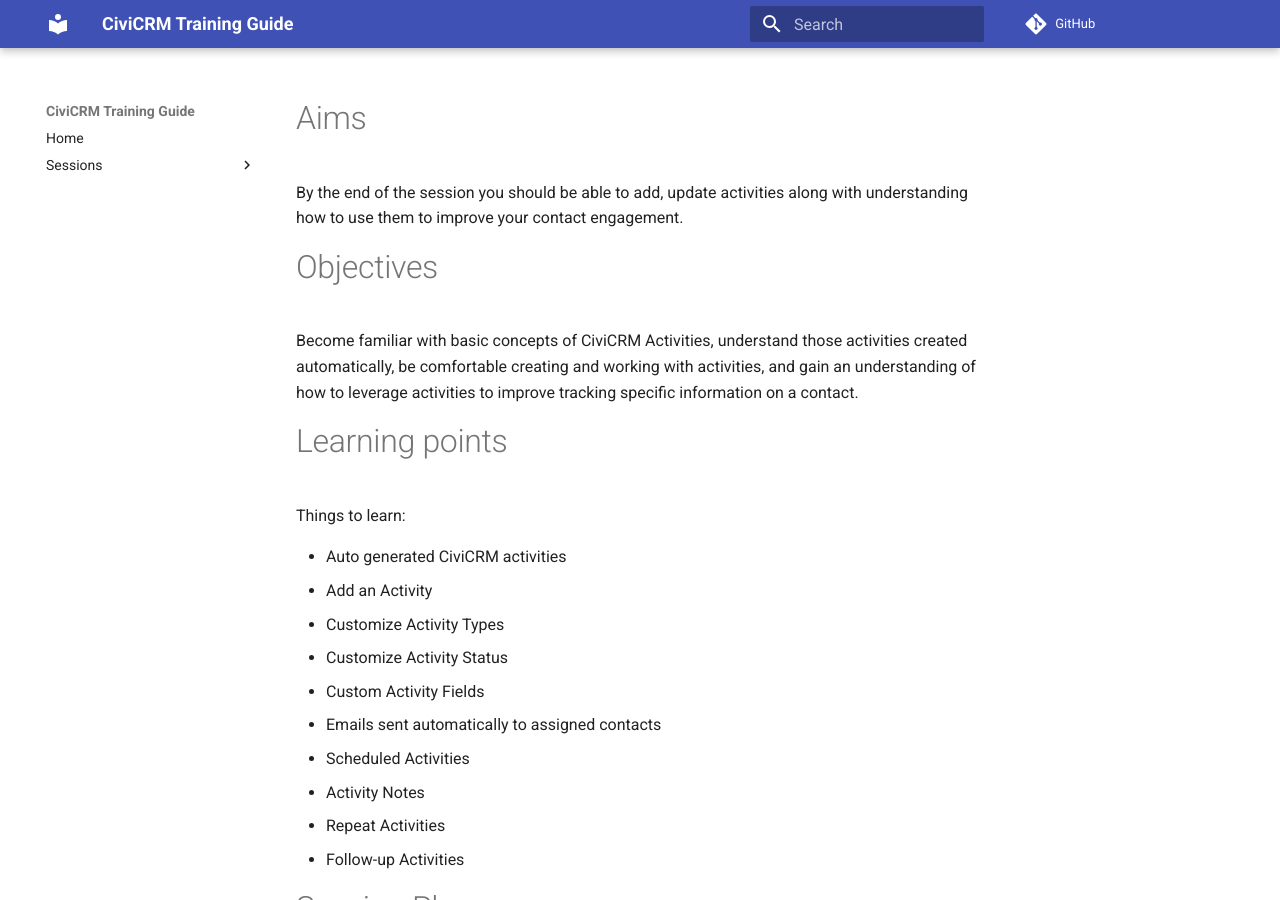
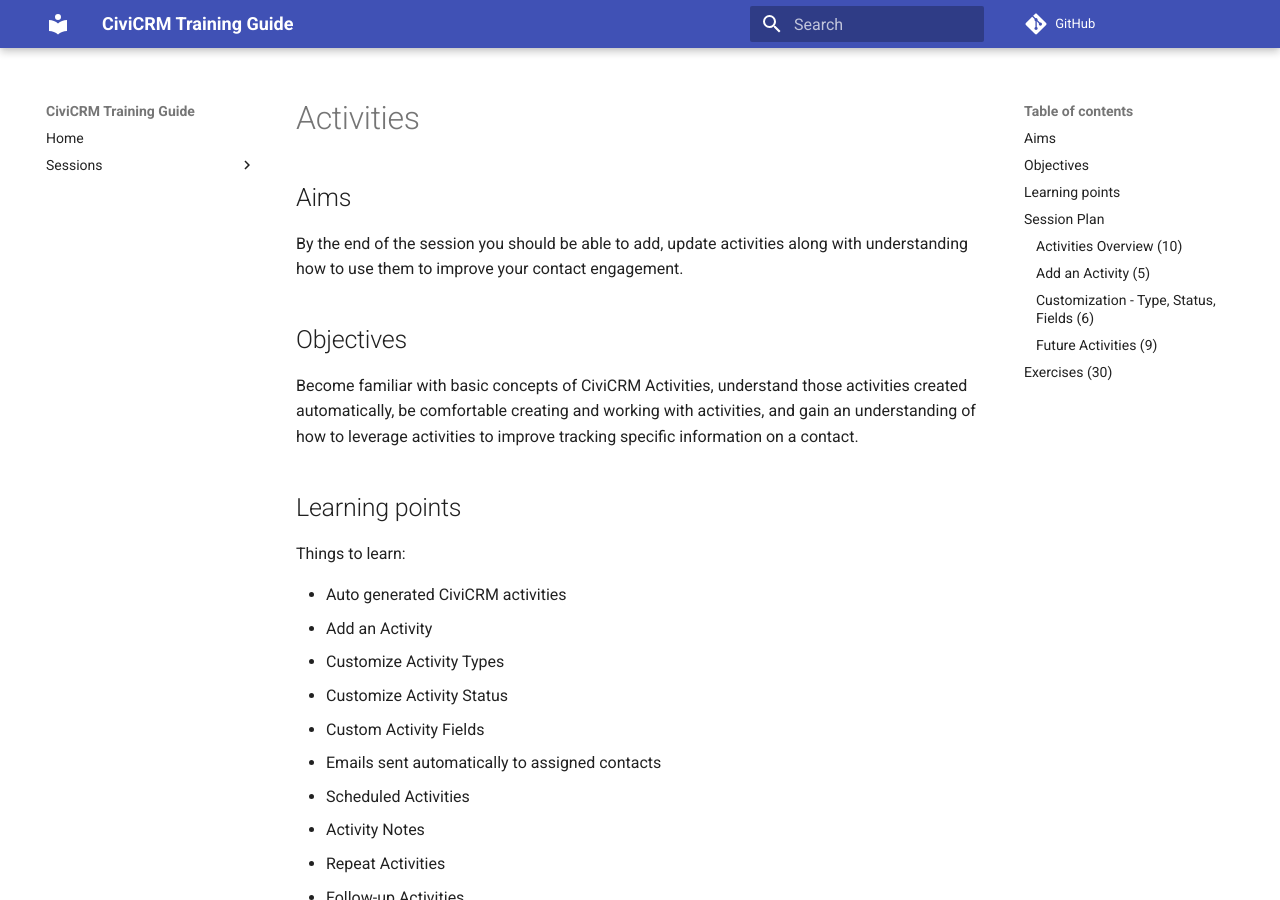
Before and after one commit to civicrm/civicrm-training-guide, an MkDocs documentation site: the page built from docs/sessions/activities.md, in a window 1280 px wide and 900 px high. Built offline with MkDocs 1.6.1 and Material for MkDocs 9.7.7, drawn with Linux system fonts in a browser that asks for light colours; comment, search, counter and statistics services are not loaded; old or Windows-style settings are respelled for this version of MkDocs.

Commit message:
Update activities.md

```diff
--- a/docs/sessions/activities.md
+++ b/docs/sessions/activities.md
@@ -1,12 +1,12 @@
-# Aims
+## Aims
 
 By the end of the session you should be able to add, update activities along with understanding how to use them to improve your contact engagement.
 
-# Objectives
+## Objectives
 
 Become familiar with basic concepts of CiviCRM Activities, understand those activities created automatically, be comfortable creating and working with activities, and gain an understanding of how to leverage activities to improve tracking specific information on a contact.
 
-# Learning points
+## Learning points
 
 Things to learn:
 
@@ -21,11 +21,11 @@ Things to learn:
 * Repeat Activities
 * Follow-up Activities
 
-# Session Plan
+## Session Plan
 
 This session should take 60 minutes. Explain that we'll cover the basics and have hands on exercises.
 
-# Activities Overview (10)
+### Activities Overview (10)
 
 Explain that the purpose of Activities is to be central place that tracks the history of interactions with your contacts.
 
@@ -35,7 +35,7 @@ Review the many ways an organization can use Activities to record interactions w
 
 Discuss ways that individuals can use Activities to keep track of tasks, follow-ups or to-dos.
 
-## Add an Activity (5)
+### Add an Activity (5)
 
 Walk through adding an activity. Explain required and optional fields.
 
@@ -56,16 +56,16 @@ Walk through adding an activity. Explain required and optional fields.
 * Repeat Activity
 * Follow-ups
 
-## Customization - Type, Status, Fields (6)
+### Customization - Type, Status, Fields (6)
 
 * Review how to change or add new Activity Types.
 * Review how to change or add new Activity Status'.
 * Review how to add Custom Fields to an activity. Include discussion about specifying for an Activity Type.
 
-## Future Activities (9)
+### Future Activities (9)
 
 * Review tie between activity status and future dates for scheduling future activities.
 * Review assigning an activity to self or another person.
 * Review how to track future activities that need to be done.
 
-# Exercises (30)
+## Exercises (30)
```
